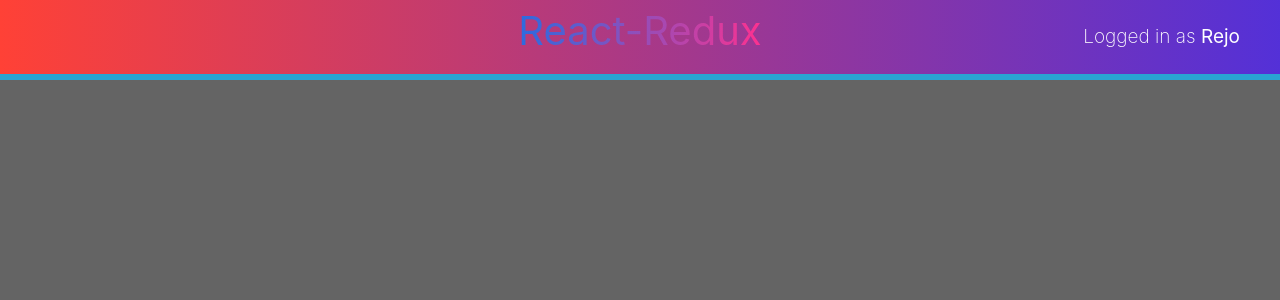
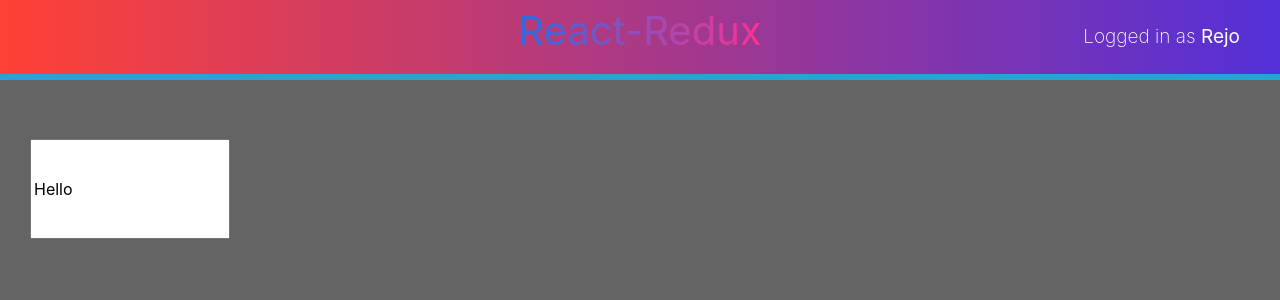
Before and after one commit to Rejo12/react-redux-from-scratch, a React app: page /useLayoutEffect in a window 1280 px wide. Shown: the top 300 px of the page. Built offline with nearby package versions, Linux system fonts and the light colour scheme.

Commit message:
useLayoutEffect Hook example

```diff
--- /dev/null
+++ b/src/components/Hooks/UseLayoutEffect.js
@@ -0,0 +1,18 @@
+import React,{ useLayoutEffect,useEffect,useRef } from "react";
+
+const LayoutEffectHook =()=>{
+    const inputRef = useRef(null);
+    useLayoutEffect(()=>{
+        console.log(inputRef.current.value)
+    },[])
+    useEffect(()=>{
+        inputRef.current.value="Hello"
+    },[])
+    return(
+        <div className="app">
+            <input ref={inputRef} value="John" style={{width:200,height:100}} />
+        </div>
+    )
+}
+
+export default LayoutEffectHook;
--- a/src/components/Index.js
+++ b/src/components/Index.js
@@ -51,6 +51,9 @@ const Index=({history})=>{
                          <li>
                          <a className="hoverClass" onClick={e=>changeRoute('/useRef')}> UseRef </a>
                          </li>
+                         <li>
+                         <a className="hoverClass" onClick={e=>changeRoute('/useLayoutEffect')}> useLayoutEffect </a>
+                         </li>
                         </ul>
                     </li>
                   </ul>
--- a/src/index.js
+++ b/src/index.js
@@ -16,6 +16,7 @@ import StateHooks from './components/Hooks/UseState';
 import ReducerHook from './components/Hooks/UseReducer';
 import EffectHook from './components/Hooks/UseEffect';
 import RefHook from './components/Hooks/UseRef';
+import LayoutEffectHook from './components/Hooks/UseLayoutEffect';
 
 // const CustomHooks = lazy(()=>import('./components/CustomHooks'))
 // const DragNDrop = lazy(()=>import('./components/GamesContainer'))
@@ -40,6 +41,7 @@ ReactDOM.render(
           <Route path="/useReducer" component={ReducerHook} />
           <Route path="/useEffect" component={EffectHook} />
           <Route path="/useRef" component={RefHook} />
+          <Route path="/useLayoutEffect" component={LayoutEffectHook} />
           {/* </Suspense> */}
           </Switch>
           </div>
```
